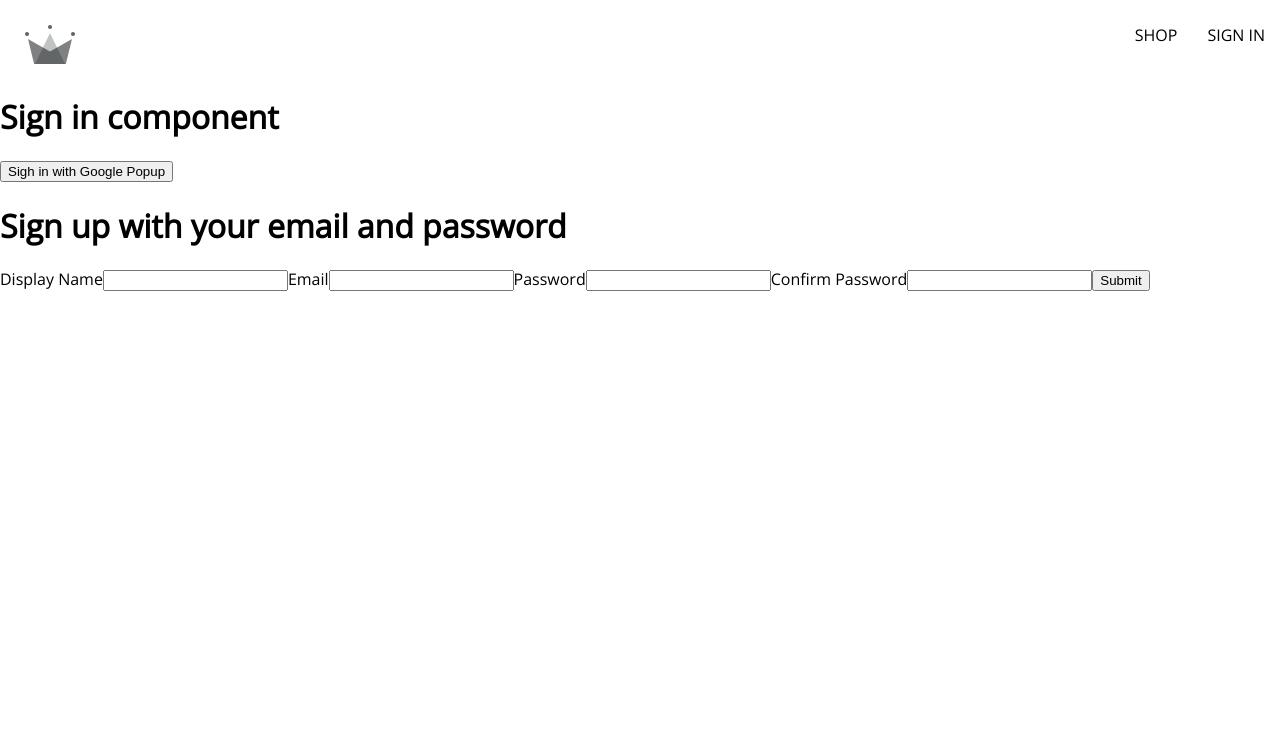
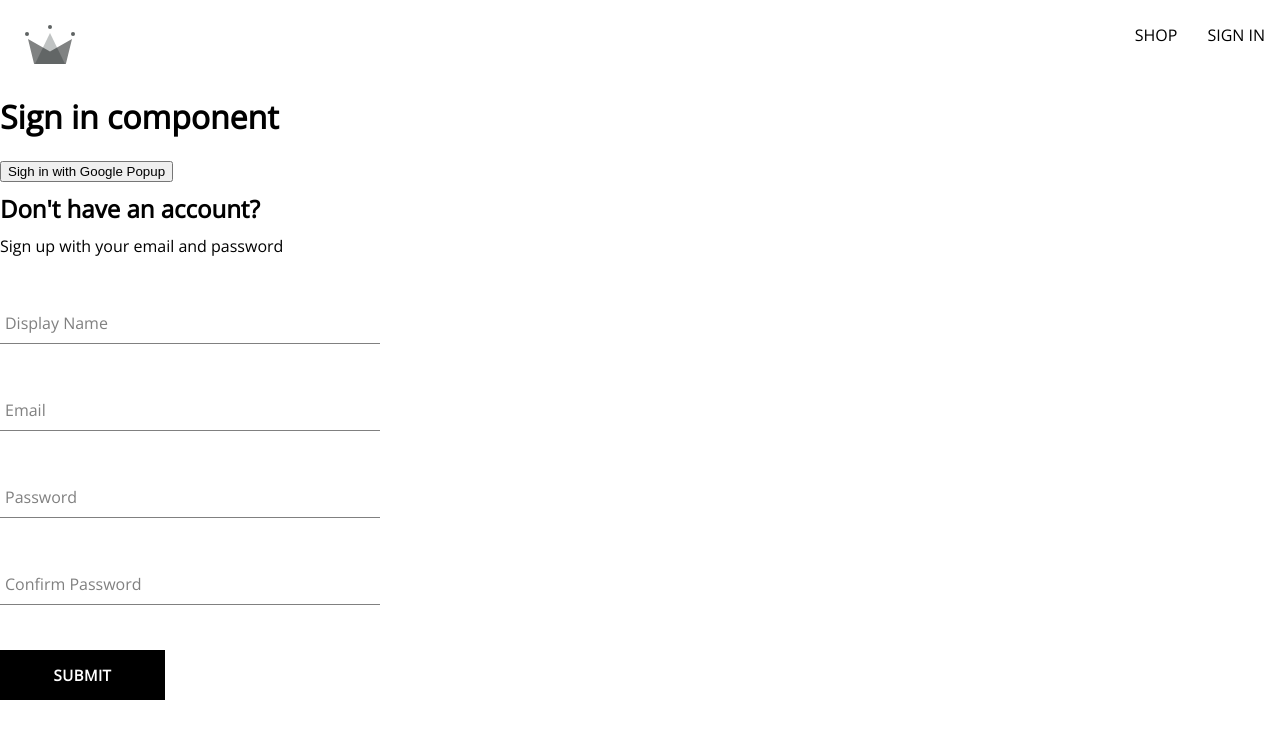
Before and after one commit to CristianjmPereira/crwn-clothing, a React (Create React App) app: page /sign-in in a window 1280 px wide. Shown: the top 738 px of the page. Built offline with nearby package versions, Linux system fonts and the light colour scheme; a web font is replaced by a local one.

Commit message:
:lipstick: styles the create account form

```diff
--- /dev/null
+++ b/src/components/button/button.component.jsx
@@ -0,0 +1,16 @@
+import "./button.styles.scss";
+
+const BUTTON_TYPES_CLASSES = {
+    google: "google-sign-in",
+    inverted: "inverted",
+};
+
+const Button = ({ children, buttonType, ...otherProps }) => {
+    return (
+        <button className={`button-container ${BUTTON_TYPES_CLASSES[buttonType]}`} {...otherProps}>
+            {children}
+        </button>
+    );
+};
+
+export default Button;
--- /dev/null
+++ b/src/components/button/button.styles.scss
@@ -0,0 +1,46 @@
+.button-container {
+    min-width: 165px;
+    width: auto;
+    height: 50px;
+    letter-spacing: 0.5px;
+    line-height: 50px;
+    padding: 0 35px 0 35px;
+    font-size: 15px;
+    background-color: black;
+    color: white;
+    text-transform: uppercase;
+    font-family: "Open Sans";
+    font-weight: bolder;
+    border: none;
+    cursor: pointer;
+    display: flex;
+    justify-content: center;
+
+    &:hover {
+        background-color: white;
+        color: black;
+        border: 1px solid black;
+    }
+
+    &.google-sign-in {
+        background-color: #4285f4;
+        color: white;
+
+        &:hover {
+            background-color: #357ae8;
+            border: none;
+        }
+    }
+
+    &.inverted {
+        background-color: white;
+        color: black;
+        border: 1px solid black;
+
+        &:hover {
+            background-color: black;
+            color: white;
+            border:none;
+        }
+    }
+}
--- /dev/null
+++ b/src/components/form-input/form-input.component.jsx
@@ -0,0 +1,12 @@
+import './form-input.styles.scss'
+
+const FormInput = ({ label, ...otherProps }) => {
+    return (
+        <div className="group">
+            <input className="form-input" {...otherProps} />
+            {label && <label className={`${otherProps.value.length ? "shrink" : ""} form-input-label`}>{label}</label>}
+        </div>
+    );
+};
+
+export default FormInput;
--- /dev/null
+++ b/src/components/form-input/form-input.styles.scss
@@ -0,0 +1,54 @@
+$sub-color: grey;
+$main-color: black;
+
+@mixin shrinkLabel {
+    top: -14px;
+    font-size: 12px;
+    color: $main-color;
+}
+
+.group {
+    position: relative;
+    margin: 45px 0;
+
+    .form-input {
+        background: none;
+        background-color: white;
+        color: $sub-color;
+        font-size: 18px;
+        padding: 10px 10px 10px 5px;
+        display: block;
+        width: 100%;
+        border: none;
+        border-radius: 0;
+        border-bottom: 1px solid $sub-color;
+        margin: 25px 0;
+
+        &:focus {
+            outline: none;
+        }
+
+        &:focus ~ .form-input-label {
+            @include shrinkLabel();
+        }
+    }
+
+    input[type='password'] {
+        letter-spacing: 0.3em;
+    }
+
+    .form-input-label {
+        color: $sub-color;
+        font-size: 16px;
+        font-weight: normal;
+        position: absolute;
+        pointer-events: none;
+        left: 5px;
+        top: 10px;
+        transition: 300ms ease all;
+
+        &.shrink {
+            @include shrinkLabel();
+        }
+    }
+}
--- a/src/components/sign-up-form/sign-up-form.component.jsx
+++ b/src/components/sign-up-form/sign-up-form.component.jsx
@@ -1,5 +1,9 @@
 import { useState } from "react";
 import { createAuthUserWithEmailAndPassword, createUserDocumentFromAuth } from "../../utils/firebase/firebase.utils";
+import Button from "../button/button.component";
+import FormInput from "../form-input/form-input.component";
+
+import './sign-up-form.styles.scss'
 
 const defaultFormFields = {
     displayName: "",
@@ -14,7 +18,7 @@
 
     const resetFormFields = () => {
         setFormFields(defaultFormFields);
-    }
+    };
 
     const handleChange = (event) => {
         const { value, name } = event.target;
@@ -34,31 +38,39 @@
 
             await createUserDocumentFromAuth(user, { displayName });
             resetFormFields();
-
         } catch (error) {
-            if (error.code === 'auth/email-already-in-use') {
-                alert('Cannot create user, email already in use');
+            if (error.code === "auth/email-already-in-use") {
+                alert("Cannot create user, email already in use");
             } else {
-                console.log('User creation encountered and error: ', error.message);
-            };
+                console.log("User creation encountered and error: ", error.message);
+            }
         }
     };
 
     return (
-        <div>
-            <h1>Sign up with your email and password</h1>
+        <div className="sign-up-container">
+            <h2>Don't have an account?</h2>
+            <span>Sign up with your email and password</span>
             <form onSubmit={handleSubmit}>
-                <label htmlFor="">Display Name</label>
-                <input required type="text" value={displayName} name="displayName" onChange={handleChange} />
-
-                <label htmlFor="">Email</label>
-                <input required type="email" value={email} name="email" onChange={handleChange} />
-
-                <label htmlFor="">Password</label>
-                <input required type="password" value={password} name="password" onChange={handleChange} />
-
-                <label htmlFor="">Confirm Password</label>
-                <input
+                <FormInput
+                    label={"Display Name"}
+                    required
+                    type="text"
+                    value={displayName}
+                    name="displayName"
+                    onChange={handleChange}
+                />
+                <FormInput label={"Email"} required type="email" value={email} name="email" onChange={handleChange} />
+                <FormInput
+                    label={"Password"}
+                    required
+                    type="password"
+                    value={password}
+                    name="password"
+                    onChange={handleChange}
+                />
+                <FormInput
+                    label={"Confirm Password"}
                     required
                     type="password"
                     value={confirmPassword}
@@ -66,7 +78,7 @@
                     onChange={handleChange}
                 />
 
-                <button type="submit">Submit</button>
+                <Button type="submit">Submit</Button>
             </form>
         </div>
     );
--- a/src/components/sign-up-form/sign-up-form.styles.scss
+++ b/src/components/sign-up-form/sign-up-form.styles.scss
@@ -0,0 +1,9 @@
+.sign-up-container {
+    display: flex;
+    flex-direction: column;
+    width: 380px;
+
+    h2 {
+        margin: 10px 0;
+    }
+}
--- /dev/null
+++ b/src/resources/button.styles.scss
@@ -0,0 +1,46 @@
+.button-container {
+  min-width: 165px;
+  width: auto;
+  height: 50px;
+  letter-spacing: 0.5px;
+  line-height: 50px;
+  padding: 0 35px 0 35px;
+  font-size: 15px;
+  background-color: black;
+  color: white;
+  text-transform: uppercase;
+  font-family: 'Open Sans Condensed';
+  font-weight: bolder;
+  border: none;
+  cursor: pointer;
+  display: flex;
+  justify-content: center;
+
+  &:hover {
+    background-color: white;
+    color: black;
+    border: 1px solid black;
+  }
+
+  &.google-sign-in {
+    background-color: #4285f4;
+    color: white;
+
+    &:hover {
+      background-color: #357ae8;
+      border: none;
+    }
+  }
+
+  &.inverted {
+    background-color: white;
+    color: black;
+    border: 1px solid black;
+
+    &:hover {
+      background-color: black;
+      color: white;
+      border: none;
+    }
+  }
+}
--- /dev/null
+++ b/src/resources/form-input.styles.scss
@@ -0,0 +1,54 @@
+$sub-color: grey;
+$main-color: black;
+
+@mixin shrinkLabel {
+  top: -14px;
+  font-size: 12px;
+  color: $main-color;
+}
+
+.group {
+  position: relative;
+  margin: 45px 0;
+
+  .form-input {
+    background: none;
+    background-color: white;
+    color: $sub-color;
+    font-size: 18px;
+    padding: 10px 10px 10px 5px;
+    display: block;
+    width: 100%;
+    border: none;
+    border-radius: 0;
+    border-bottom: 1px solid $sub-color;
+    margin: 25px 0;
+
+    &:focus {
+      outline: none;
+    }
+
+    &:focus ~ .form-input-label {
+      @include shrinkLabel();
+    }
+  }
+
+  input[type='password'] {
+    letter-spacing: 0.3em;
+  }
+
+  .form-input-label {
+    color: $sub-color;
+    font-size: 16px;
+    font-weight: normal;
+    position: absolute;
+    pointer-events: none;
+    left: 5px;
+    top: 10px;
+    transition: 300ms ease all;
+
+    &.shrink {
+      @include shrinkLabel();
+    }
+  }
+}
```
